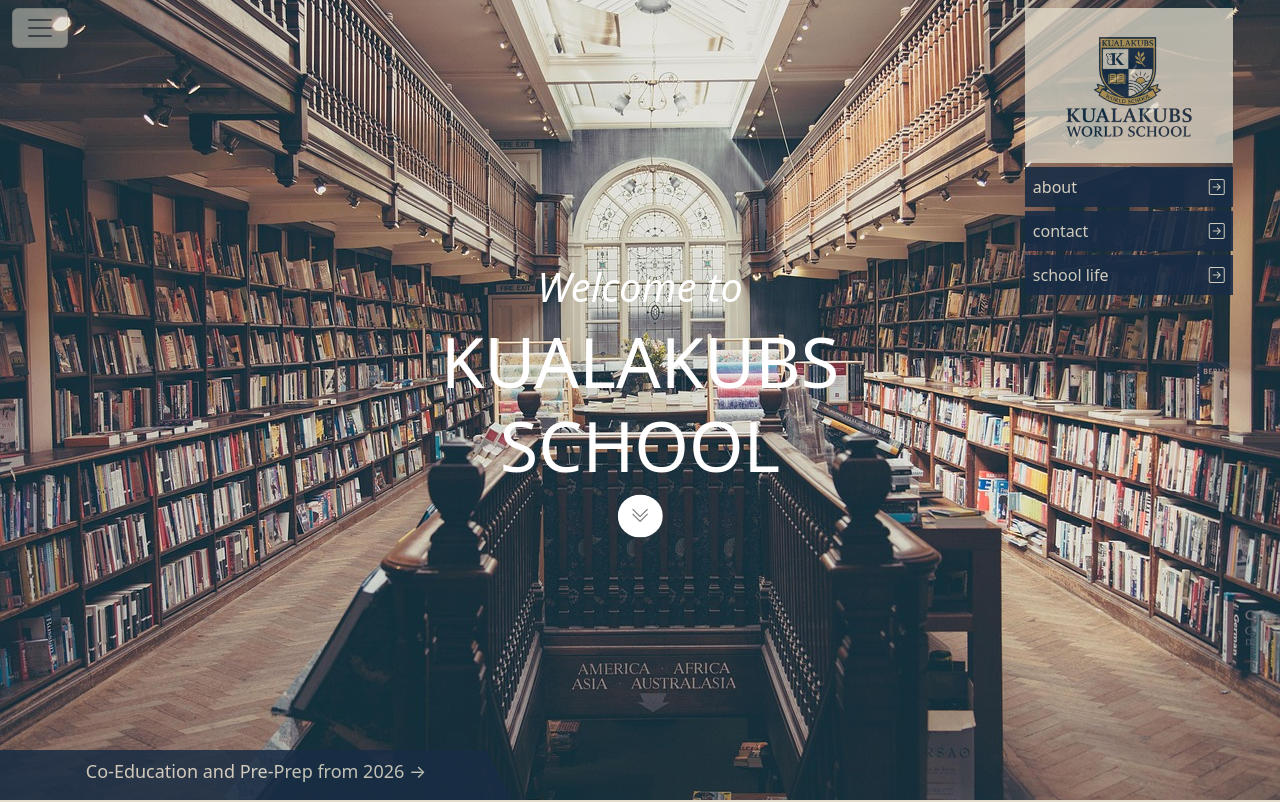
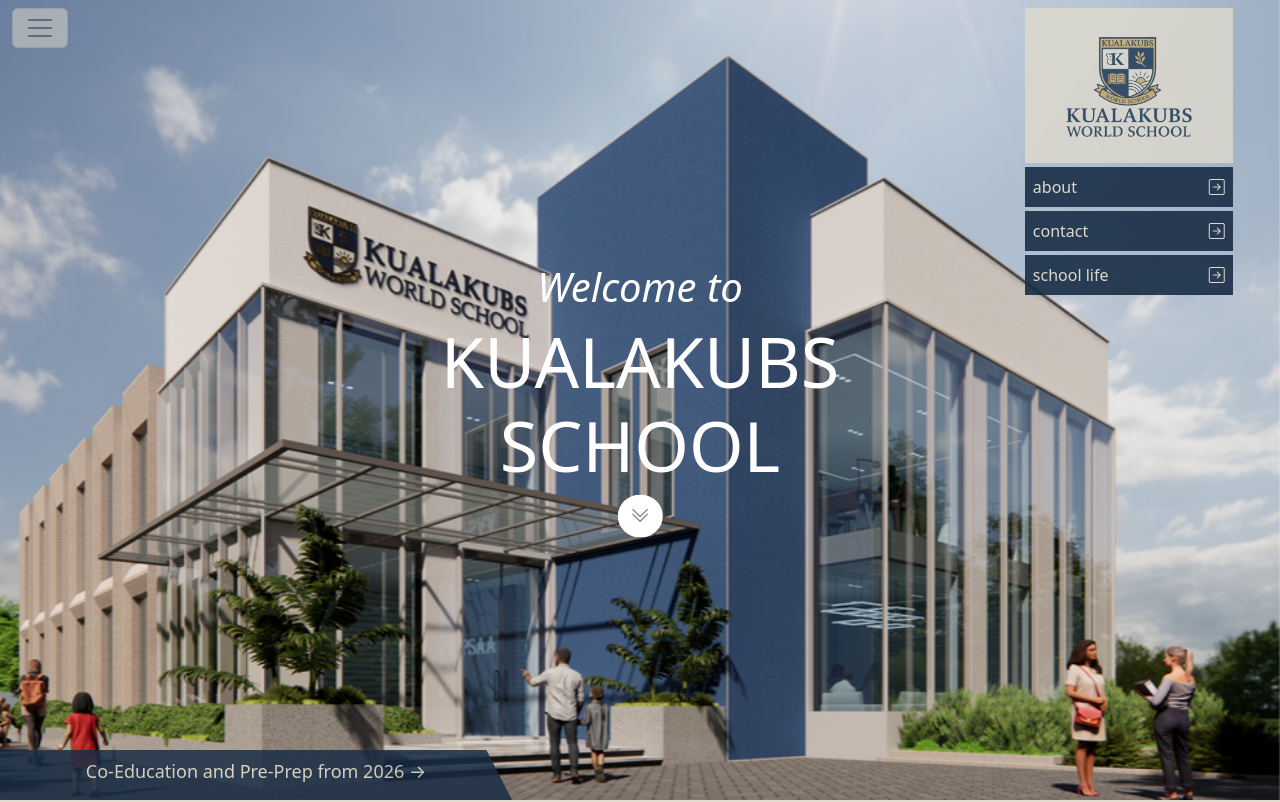
Before and after one commit to Suryansh-Saini09/kualakubs-app, a React (Vite) app in the folder frontend/: page / in a window 1280 px wide. Shown: the top 802 px of the page. Built offline with nearby package versions, Linux system fonts and the light colour scheme.

Commit message:
add static image

```diff
--- a/frontend/src/components/carousel/carousel.jsx
+++ b/frontend/src/components/carousel/carousel.jsx
@@ -1,6 +1,6 @@
-import slide1 from "../../assets/college-5757815_1280.jpg";
-import slide2 from "../../assets/library-869061_1280.jpg";
-import slide3 from "../../assets/building-8259184_1280.jpg";
+import slide1 from "../../assets/kualakubs home image 2.png";
+// import slide2 from "../../assets/library-869061_1280.jpg";
+// import slide3 from "../../assets/building-8259184_1280.jpg";
 import { Carousel } from "react-bootstrap";
 
 
@@ -8,7 +8,7 @@
     return (
         <>
             {/* Carousel slides */}
-            <Carousel controls={false} indicators={false} fade interval={4000} pause={false} className="p-0 m-0">
+            <Carousel controls={false} indicators={false} pause={true} className="p-0 m-0">
                 <Carousel.Item>
                     <img
                         src={slide1}
@@ -16,22 +16,6 @@
                         alt="Slide 1"
                     />
                 </Carousel.Item>
-
-                <Carousel.Item>
-                    <img
-                        src={slide2}
-                        className="d-block w-100 vh-100 object-fit-cover"
-                        alt="Slide 2"
-                    />
-                </Carousel.Item>
-
-                <Carousel.Item>
-                    <img
-                        src={slide3}
-                        className="d-block w-100 vh-100 object-fit-cover"
-                        alt="Slide 3"
-                    />
-                </Carousel.Item>
             </Carousel>
         </>
     );
```
Also changed, not shown: frontend/src/assets/kualakubs home image 2.png (added).
